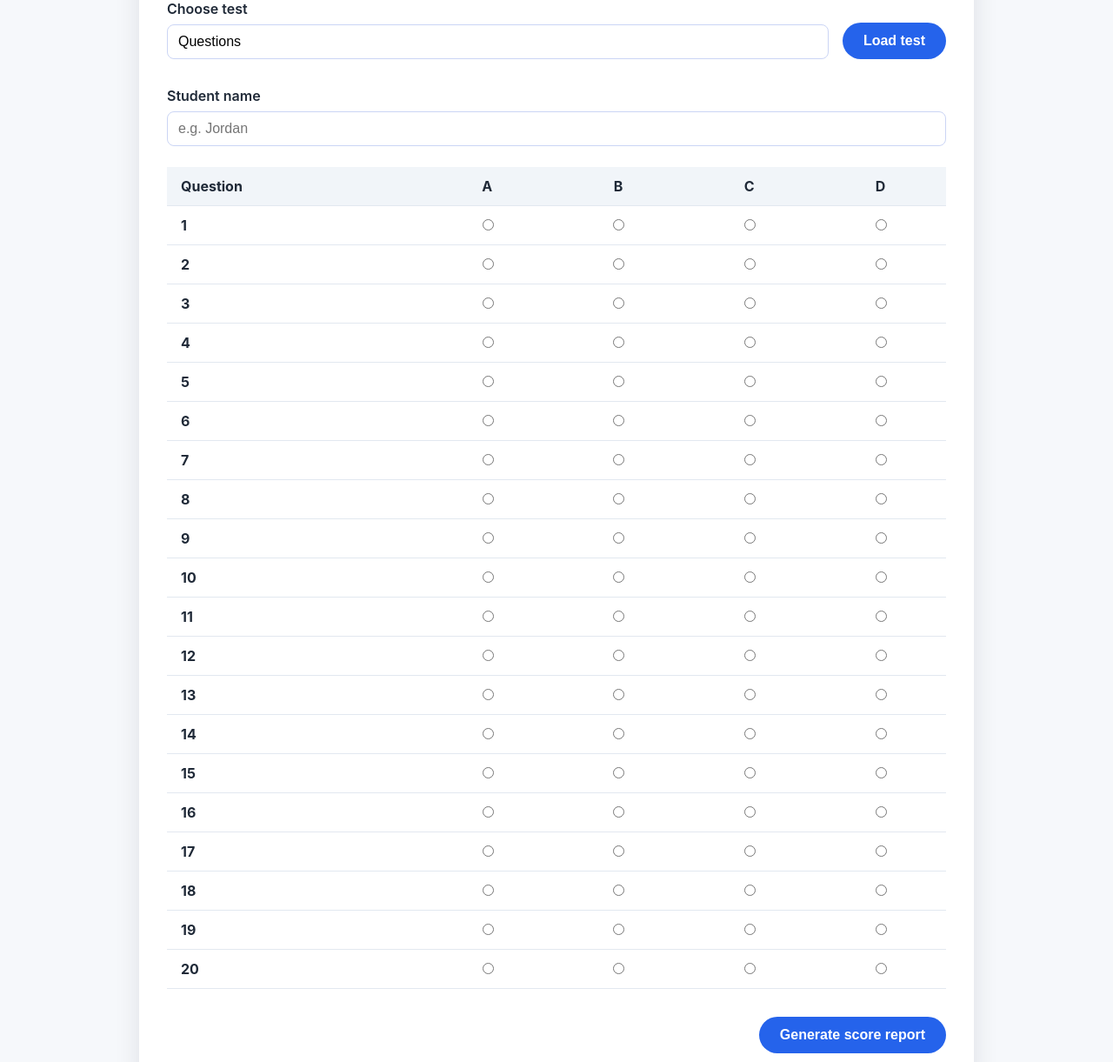
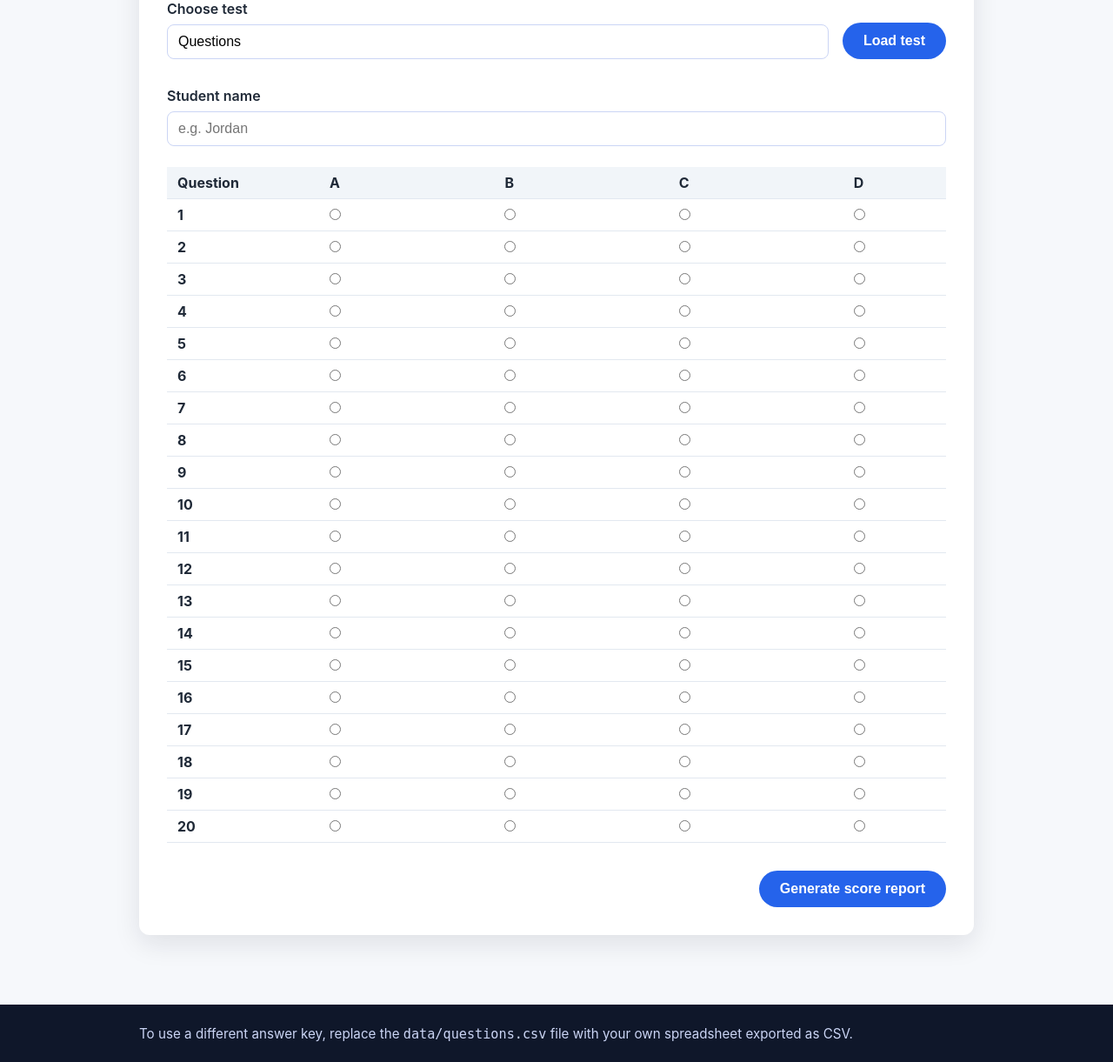
Before and after one commit to budmaash/Web-App, a Flask app: page / in a window 1280 px wide. Shown: the part 279-1500 px from the top of the page at 87% size. Run offline with Flask 3, Linux system fonts and the light colour scheme.

Commit message:
Tighten answer table spacing

```diff
--- a/static/styles.css
+++ b/static/styles.css
@@ -205,6 +205,18 @@ table thead {
   text-align: left;
 }
 
+.answer-table th,
+.answer-table td {
+  padding: 0.5rem 0.6rem;
+}
+
+.answer-table th:first-child {
+  padding-left: 0.75rem;
+  padding-right: 0.6rem;
+  white-space: nowrap;
+  width: 1%;
+}
+
 .answer-table .choice-heading,
 .answer-table .choice-cell {
   text-align: center;
```
